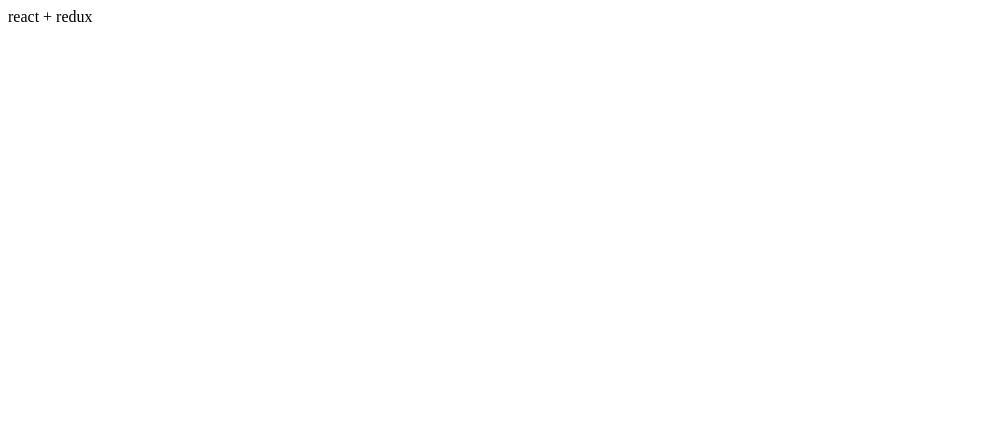
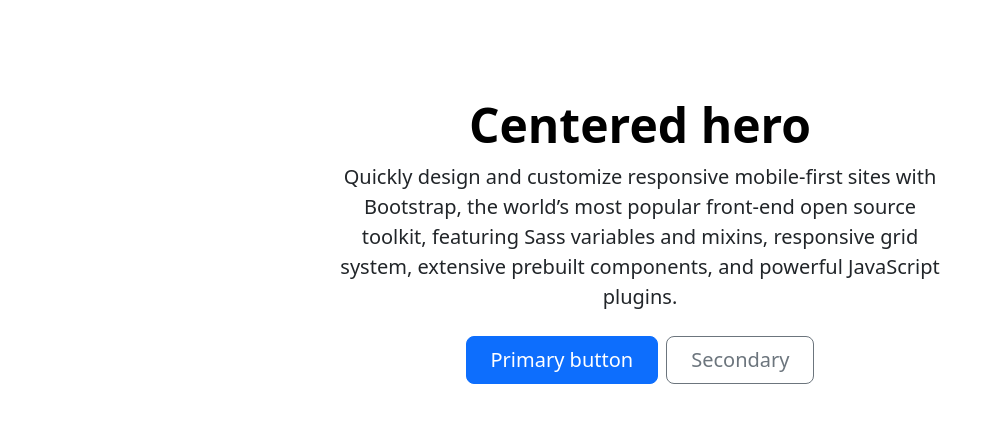
Before and after one commit to CoderSid063/Counter-React-Redux-Project, a React (Vite) app: page / in a window 1280 px wide. Shown: the top 422 px of the page, without its empty margins (0-995 px from the left). Built offline with nearby package versions, Linux system fonts and the light colour scheme.

Commit message:
Add Header Component

```diff
--- a/src/App.jsx
+++ b/src/App.jsx
@@ -1,17 +1,30 @@
-import { useState } from 'react'
-import reactLogo from './assets/react.svg'
-import viteLogo from '/vite.svg'
-import './App.css'
+import "./App.css";
+import "bootstrap/dist/css/bootstrap.min.css"
 
 function App() {
-
   return (
     <>
-      <div>
-        react + redux
+      <div class="px-4 py-5 my-5 text-center">
+        <h1 class="display-5 fw-bold text-body-emphasis">Centered hero</h1>
+        <div class="col-lg-6 mx-auto">
+          <p class="lead mb-4">
+            Quickly design and customize responsive mobile-first sites with
+            Bootstrap, the world’s most popular front-end open source toolkit,
+            featuring Sass variables and mixins, responsive grid system,
+            extensive prebuilt components, and powerful JavaScript plugins.
+          </p>
+          <div class="d-grid gap-2 d-sm-flex justify-content-sm-center">
+            <button type="button" class="btn btn-primary btn-lg px-4 gap-3">
+              Primary button
+            </button>
+            <button type="button" class="btn btn-outline-secondary btn-lg px-4">
+              Secondary
+            </button>
+          </div>
+        </div>
       </div>
     </>
-  )
+  );
 }
 
-export default App
+export default App;
--- /dev/null
+++ b/src/components/Header.jsx
@@ -0,0 +1,4 @@
+const Header = ()=>{
+  return <h1>Counter</h1>
+}
+export default Header ;
```
